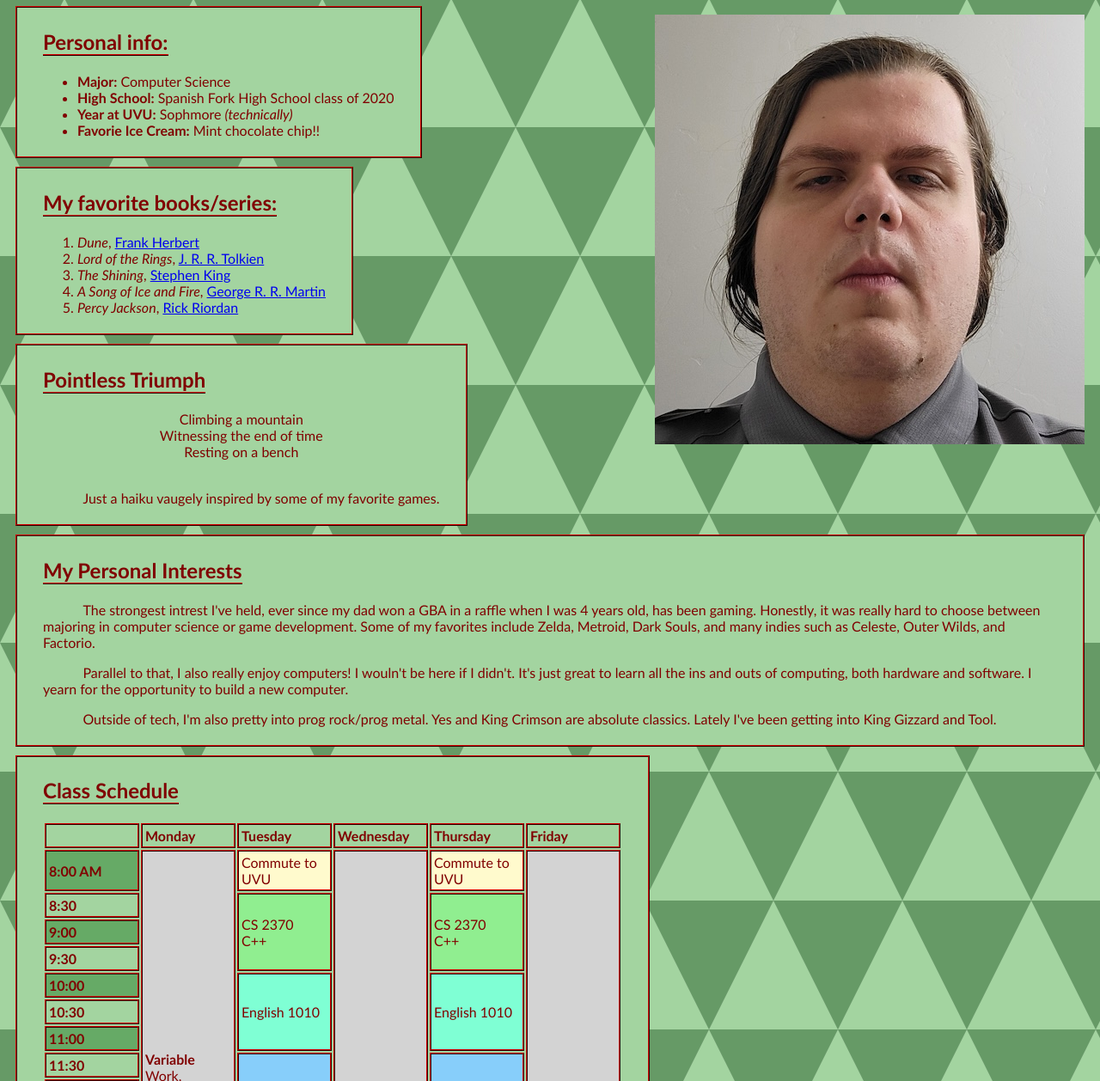
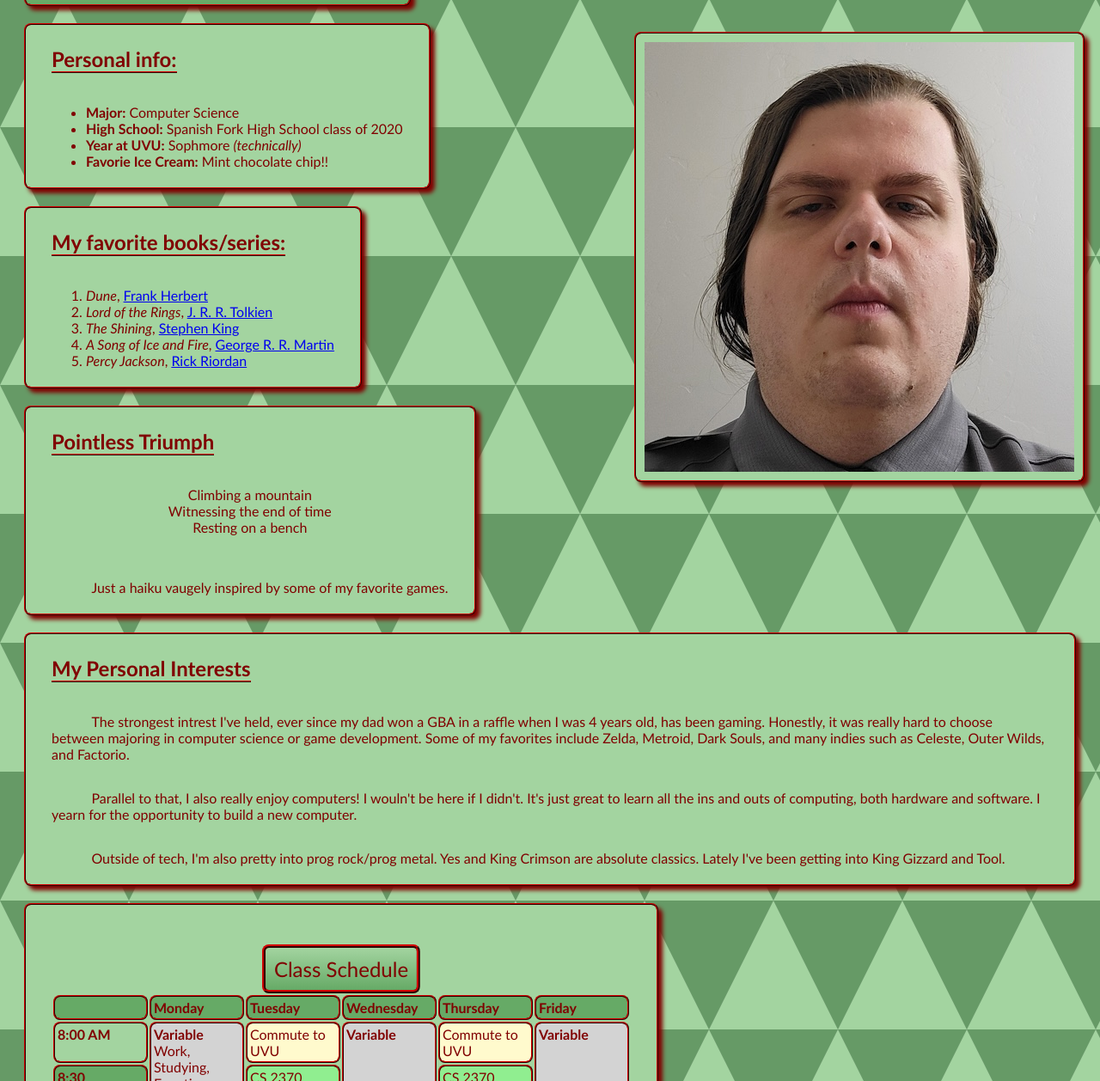
Before and after one commit to ScarletSunrise/CS2550-1-About-Me, a plain HTML site: page index.html in a window 1280 px wide. Shown: the part 152-1410 px from the top of the page at 86% size. Drawn offline with Linux system fonts and the light colour scheme.

Commit message:
Project 2 Done

```diff
--- a/css/style.css
+++ b/css/style.css
@@ -1,27 +1,36 @@
 body{
     font-family:'Trebuchet MS', Arial, sans-serif;
     color:maroon;
-    background: url("../img/background.png");
+    background: url("../img/background.png") fixed;
 }
 section, header{
 
     width: fit-content;
-
+    display: flex;
+    flex-direction: column;
     padding: 5px 30px;
     background-color: #a3d4a0;
-    margin: 10px;
+    margin: 20px;
     border: 2px maroon ridge;
+    box-shadow: 5px 5px 5px maroon;
+    border-radius: 8px;
 
+}
+header, caption{
+    background-image: linear-gradient(#a3d4a0, #66AA66);
+    border-radius: 8px;
 }
 h1{
 
     font-size: 36pt;
     border-bottom: maroon 4px ridge;
     padding: 0 10pt;
+    background-color: (#a3d4a0 #66AA66);
 
 }
 p{
     font-size: 12pt;
+    width: 100%;
 }
 h2 + p{
     margin-top:12pt;
@@ -35,7 +44,23 @@ p::first-letter{
 }
 .image{
     float: right;
+    display: flex;
     margin: 10px;
+    width: 500px;
+    padding: 10px;
+}
+img{
+    width: 100%;
+}
+caption{
+    font-size: 18pt;
+    border: 4px ridge maroon;
+    width: fit-content;
+    position: relative;
+    left: 50%;
+    transform: translateX(-50%);
+    padding: 10px;
+
 
 }
 td, th{
@@ -43,11 +68,19 @@ td, th{
     padding: 3px;
     border-spacing: 3px;
     text-align: start;
+    vertical-align: top;
     width: 100px;
+    transition: transform 0.5s ease;
+    transition: box-shadow 0.25s ease;
+    border-radius: 8px;
 }
-tr:nth-child(even){
+tr:nth-child(odd){
     background-color: #66AA66;
 
+}
+td:hover{
+    transform: scale(110%);
+    box-shadow: 2px 2px 2px maroon;
 }
 .flex{
     background-color: lightgray;
--- a/index.html
+++ b/index.html
@@ -2,7 +2,7 @@
 
 Project:  Project 2 CSS
 Name: Stephen Spencer
-Submitted: 8/30/24
+Submitted: 9/19/24
 
 I declare that the following source code was written by me, or provided
 by the instructor for this project. I understand that copying source
@@ -23,9 +23,9 @@ in a zero grade, a permanent record on file and possibly immediate failure of th
             <h1>Stephen Spencer</h1>
         </header>
         <main>
-            <div class="image">
-            <img title = "* It's what they call 'You'" src = "img/picture2.jpeg" alt = "a selfie"> <!--TODO:Take better picture-->
-            </div>
+            <section class="image">
+                <img title = "* It's what they call 'You'" src = "img/picture2.jpeg" alt = "a selfie"> <!--TODO:Take better picture-->
+            </section>
 
             <section>
                 <h2> Personal info: </h2>
@@ -69,8 +69,9 @@ in a zero grade, a permanent record on file and possibly immediate failure of th
             </section>
 
             <section>
-                <h2>Class Schedule</h2>
+                <h2></h2>
                 <table>
+                    <caption>Class Schedule</caption>
                     <tr>
                         <th></th>
                         <th>Monday</th>
```
